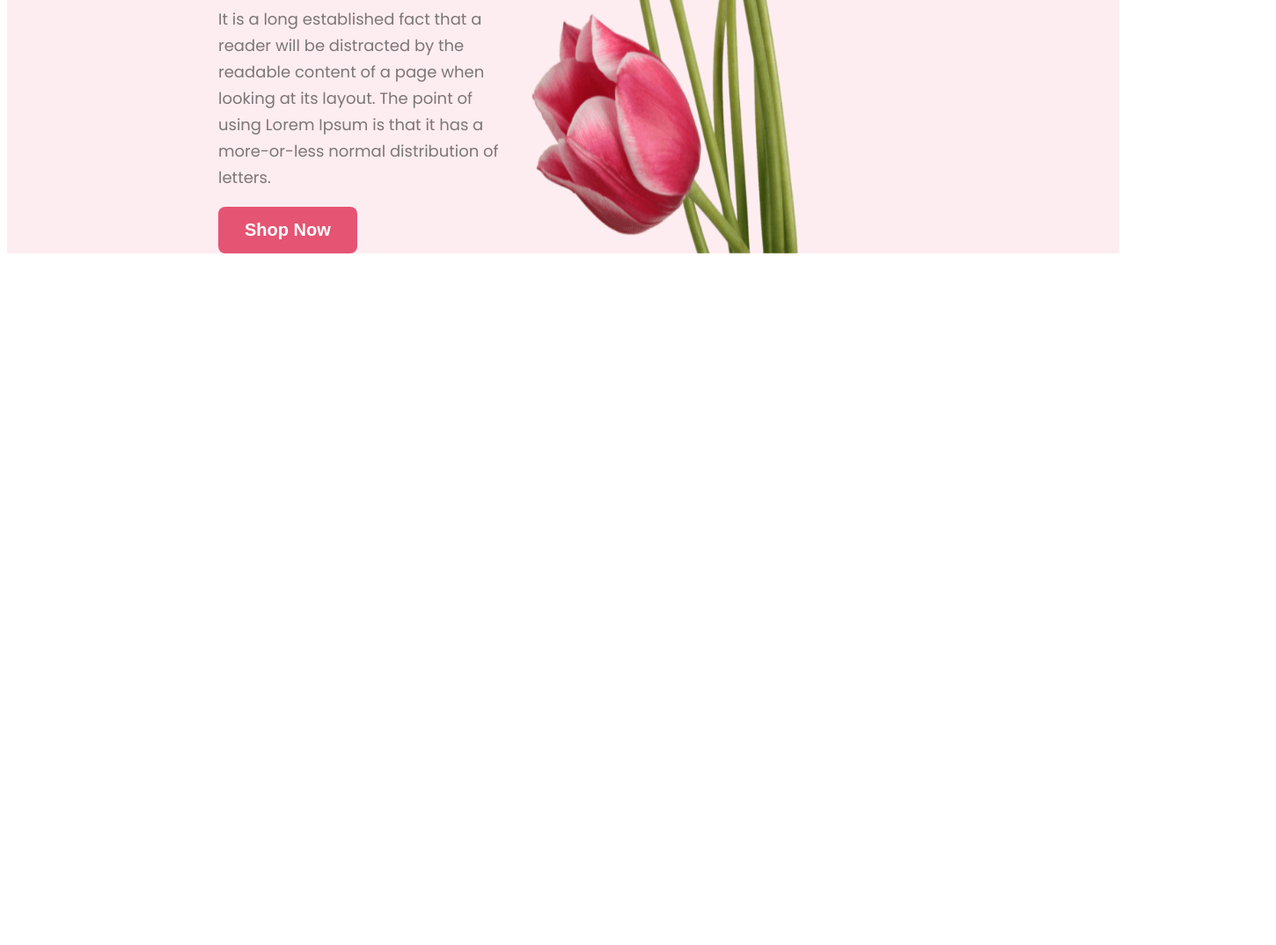
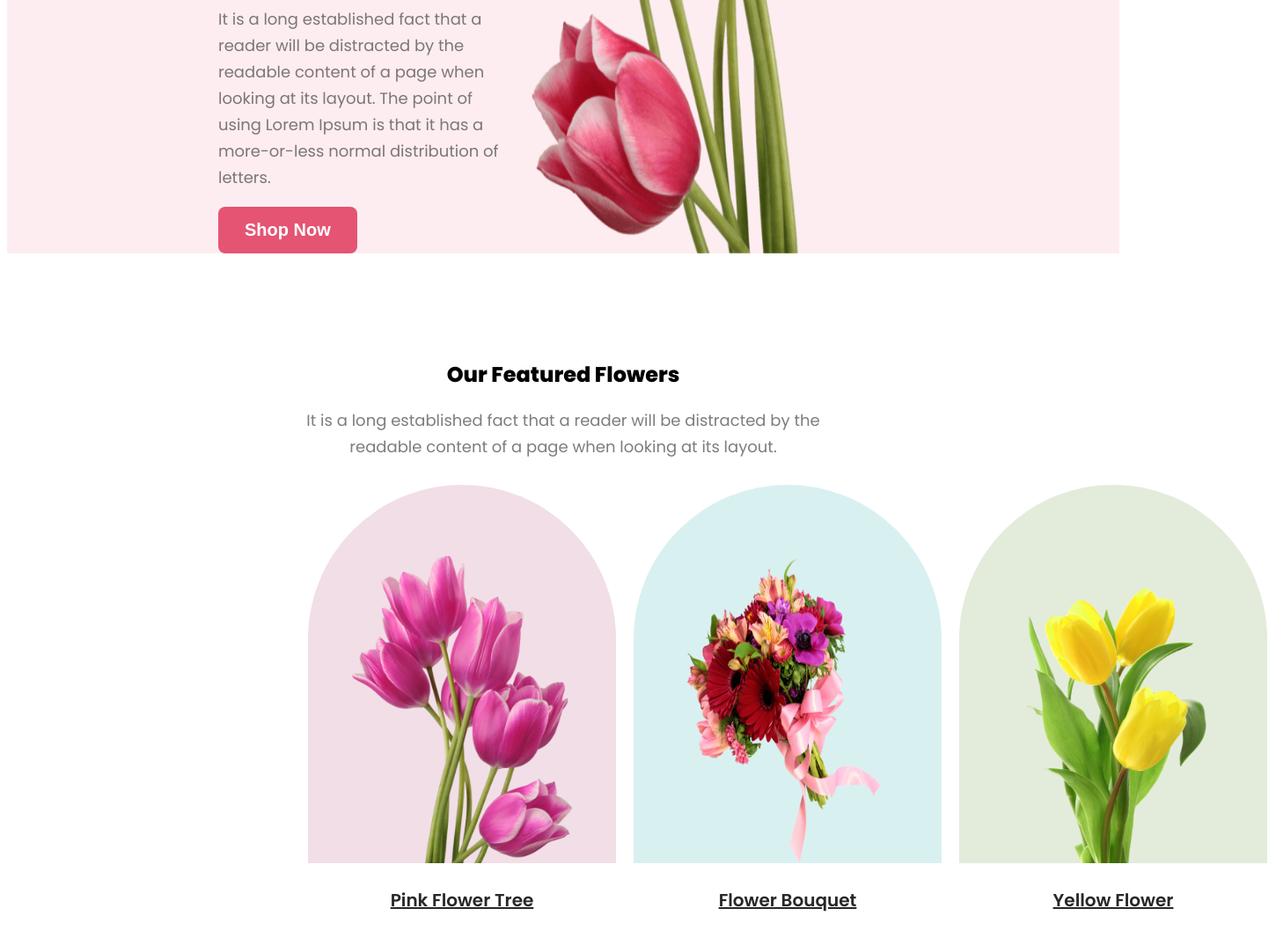
Before and after one commit to sakib071/assignment-flowershop, a plain HTML site: page index.html in a window 1280 px wide. Shown: the part 812-1886 px from the top of the page at 88% size, 1450 px wide, since content can reach past the window. Before the commit the page ends 1108 px from the top, so only its background shows below. Drawn offline with Linux system fonts and the light colour scheme.

Commit message:
featured done

```diff
--- a/index.html
+++ b/index.html
@@ -25,13 +25,41 @@
 
                 <button class="btn-primary">Shop Now</button>
             </div>
-            <img src="/Flower Asset/pngwing 10.png" alt="Flower">
+            <img src="/flower-asset/pngwing-10.png" alt="Flower">
         </div>
-
     </header>
 
     <main>
+        <section class="featured-content">
+            <h2 class="section-title">Our Featured Flowers</h2>
+            <p class="section-desc">It is a long established fact that a reader will be distracted by the readable
+                content of a page when looking at its layout.</p>
 
+
+
+
+            <div class="featured-info-container">
+
+                <div class="featured-info">
+                    <img class="featured-img-one" src="/flower-asset/pngwing-6.png" alt="">
+                    <p>Pink Flower Tree</p>
+                </div>
+
+                <div class="featured-info">
+                    <img class="featured-img-two" src="/flower-asset/pngwing-5.png" alt="">
+                    <p>Flower Bouquet</p>
+                </div>
+
+                <div class="featured-info">
+                    <img class="featured-img-three" src="/flower-asset/pngwing-7.png" alt="">
+                    <p>Yellow Flower</p>
+                </div>
+
+            </div>
+
+
+
+        </section>
     </main>
 
     <footer>
--- a/styles/style.css
+++ b/styles/style.css
@@ -13,15 +13,17 @@ body {
     padding: 15px 30px;
 }
 
-.banner{
+.banner {
     display: flex;
     justify-content: space-between;
     padding: 100px 240px 0 240px;
     background: rgba(229, 84, 115, 0.10);
 }
-.banner-content{
+
+.banner-content {
     max-width: 700px;
 }
+
 .banner-heading {
     color: #272727;
     font-size: 70px;
@@ -37,7 +39,72 @@ body {
     margin-top: 5px;
 }
 
-.banner img{
+.banner img {
     width: 500px;
     margin-bottom: 0;
 }
+
+main {
+    max-width: 1440px;
+    margin: 0 auto;
+}
+
+.featured-content {
+    width: 600px;
+    text-align: center;
+    padding: 100px 240px;
+    margin: 0 auto;
+}
+
+.featured-content .section-desc {
+    color: rgba(39, 39, 39, 0.60);
+    font-size: 18px;
+    font-weight: 400;
+    line-height: 30px;
+}
+
+.featured-info-container {
+    display: flex;
+    justify-content: space-around;
+}
+
+.featured-info {
+    padding: 10px;
+}
+
+.featured-img-one {
+    width: 250px;
+    height: 350px;
+    padding: 80px 50px 0 50px;
+    border-radius: 300px 300px 0px 0px;
+    background: rgba(167, 33, 98, 0.15);
+    background-repeat: no-repeat;
+
+}
+
+.featured-img-two {
+    width: 250px;
+    height: 350px;
+    padding: 80px 50px 0 50px;
+    border-radius: 300px 300px 0px 0px;
+    background: rgba(5, 151, 160, 0.15);
+    background-repeat: no-repeat;
+
+}
+
+.featured-img-three {
+    width: 250px;
+    height: 350px;
+    padding: 80px 50px 0 50px;
+    border-radius: 300px 300px 0px 0px;
+    background: rgba(71, 125, 17, 0.15);
+    background-repeat: no-repeat;
+}
+
+.featured-info>p {
+    color: #272727;
+    text-align: center;
+    font-size: 20px;
+    font-weight: 600;
+    text-decoration-line: underline;
+}
```
Also changed, not shown: flower-asset/flower-01.png (renamed from Flower Asset/Flower 01.png), flower-asset/flower.png (renamed from Flower Asset/flower.png), flower-asset/group-57.png (renamed from Flower Asset/Group 57.png), flower-asset/group-58.png (renamed from Flower Asset/Group 58.png), flower-asset/group-59.png (renamed from Flower Asset/Group 59.png), flower-asset/pngwing-10.png (renamed from Flower Asset/pngwing 10.png), flower-asset/pngwing-5.png (renamed from Flower Asset/pngwing 5.png), flower-asset/pngwing-6.png (renamed from Flower Asset/pngwing 6.png), flower-asset/pngwing-7.png (renamed from Flower Asset/pngwing 7.png), flower-asset/pngwing-8.png (renamed from Flower Asset/pngwing 8.png), flower-asset/rectangle-4.png (renamed from Flower Asset/Rectangle 4.png), flower-asset/rectangle-5.png (renamed from Flower Asset/Rectangle 5.png), flower-asset/rectangle-6.png (renamed from Flower Asset/Rectangle 6.png), flower-asset/rectangle-9.png (renamed from Flower Asset/Rectangle 9.png).
